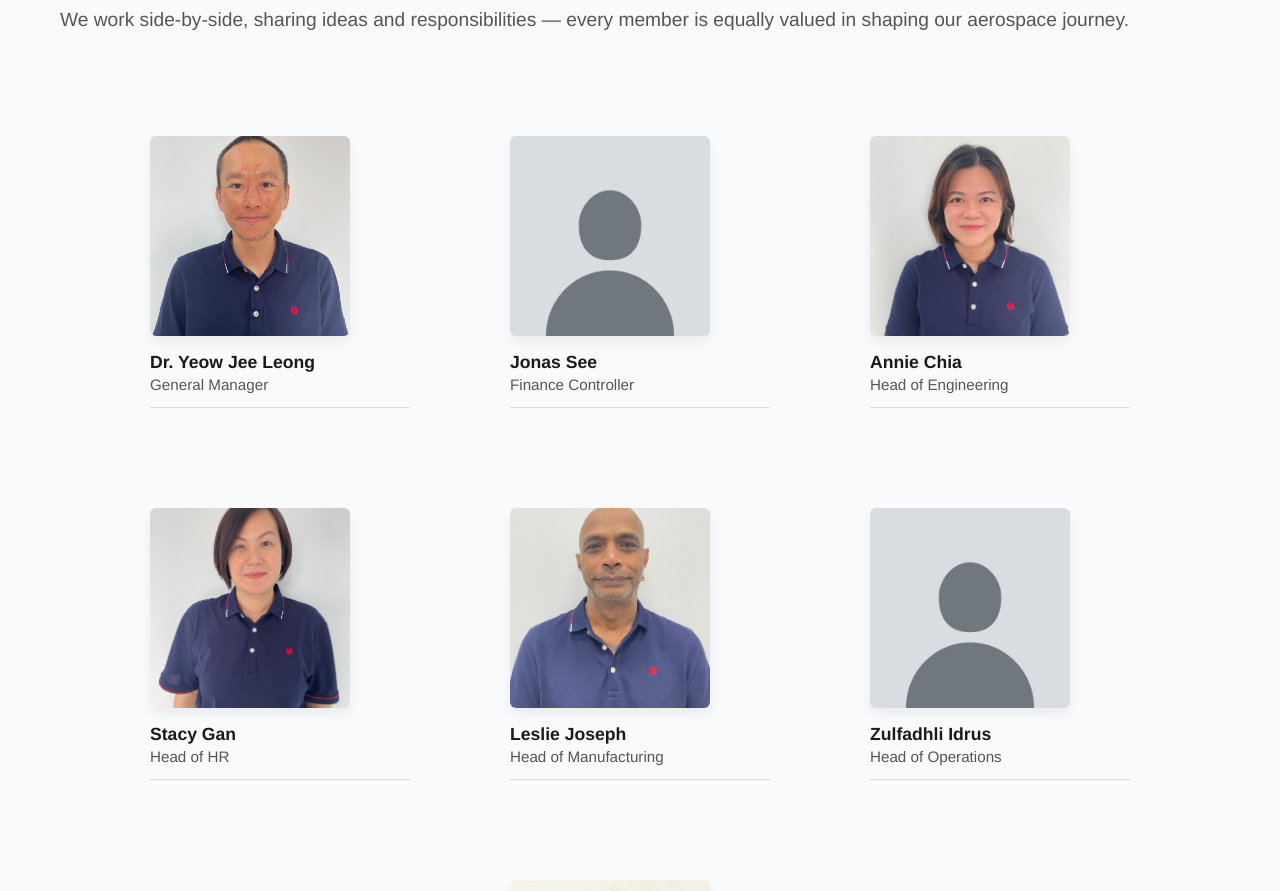
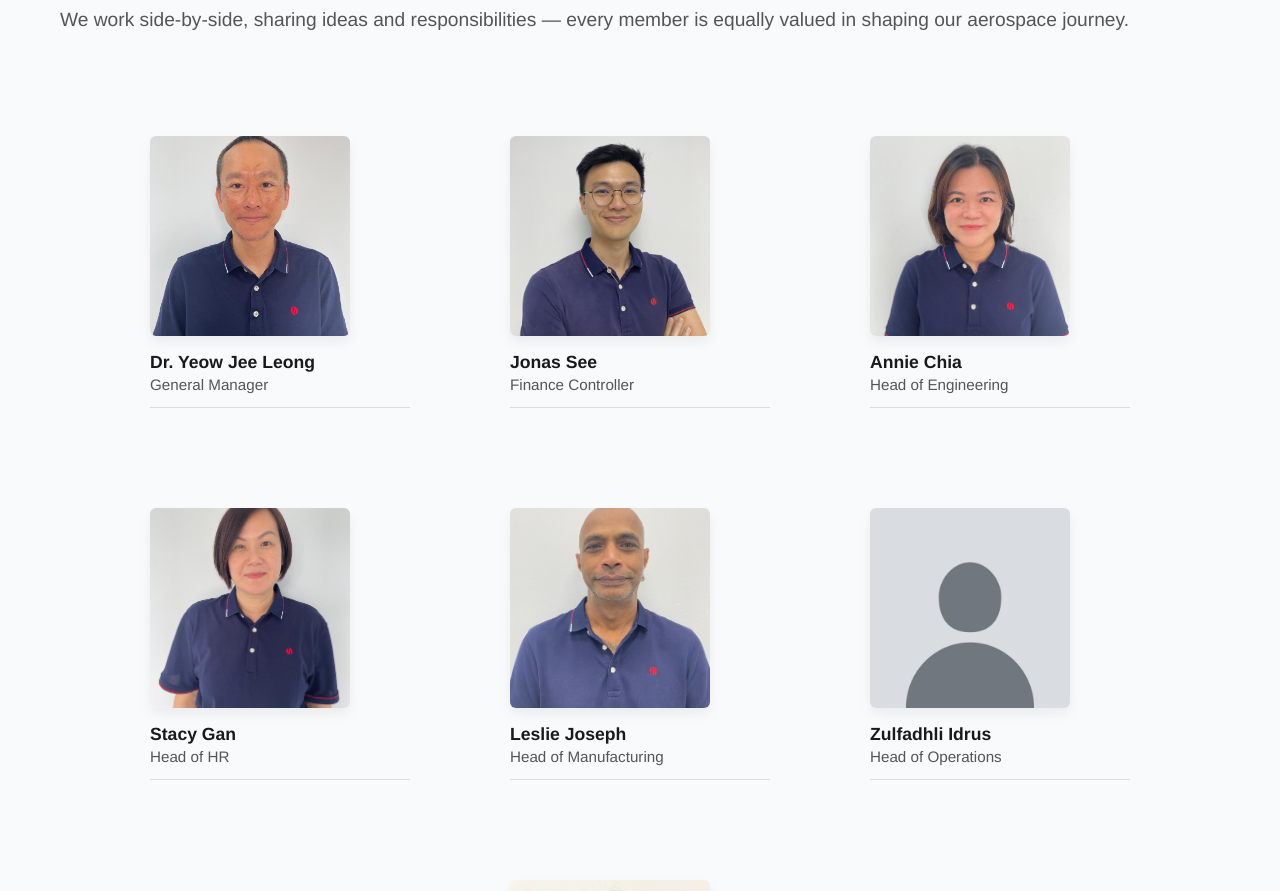
Before and after one commit to ilhamsofea/HS-Aerosystem-Website, a React (Vite) app: page /team in a window 1280 px wide. Shown: the part 980-1871 px from the top of the page. Built offline with nearby package versions, Linux system fonts and the light colour scheme.

Commit message:
added a pic in Team & leadership -1

```diff
--- a/src/teamData.ts
+++ b/src/teamData.ts
@@ -20,7 +20,7 @@ export const teamMembers: TeamMember[] = [
   {
     name: "Jonas See",
     title: "Finance Controller",
-    img: "/assets/Team/default.jpg",
+    img: "/assets/Team/jonas2.jpg",
     bio: "[text]",
     email: "[email]",
   },
```
Also changed, not shown: public/assets/Team/jonas.jpg (added), public/assets/Team/jonas2.jpg (added).
